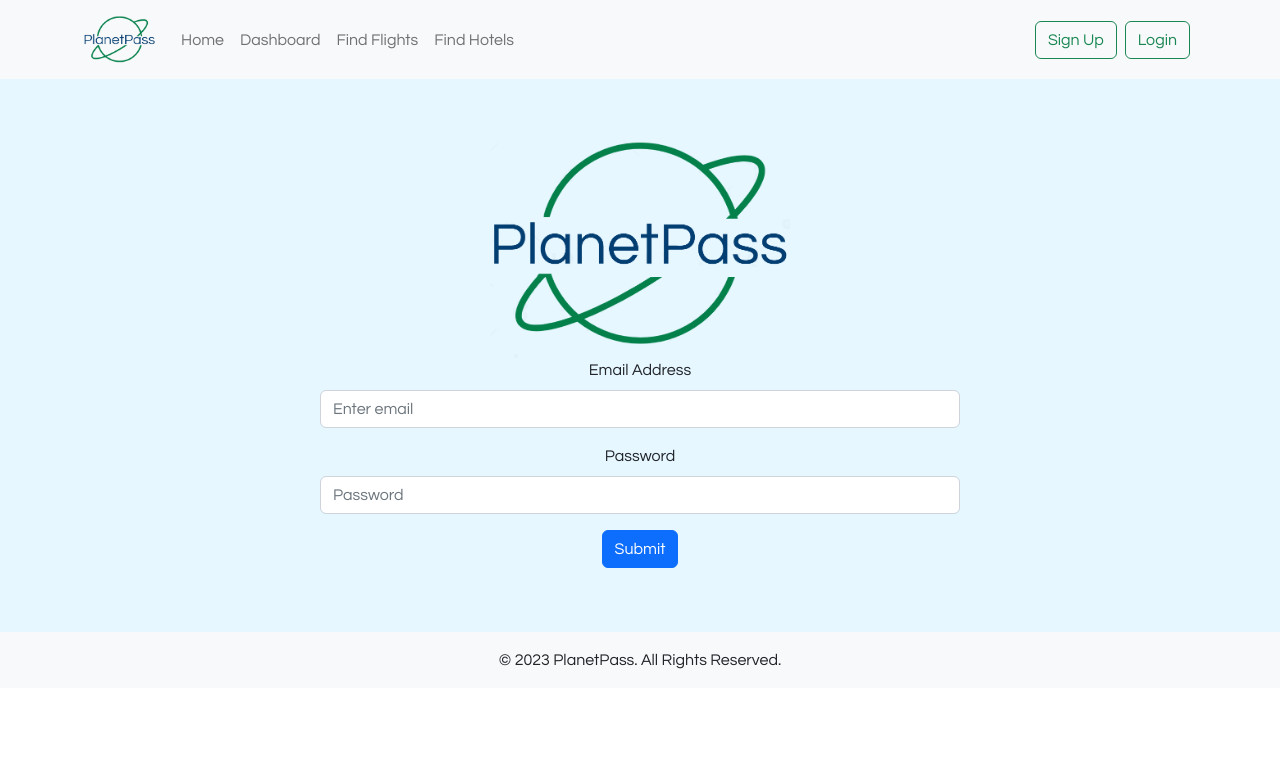
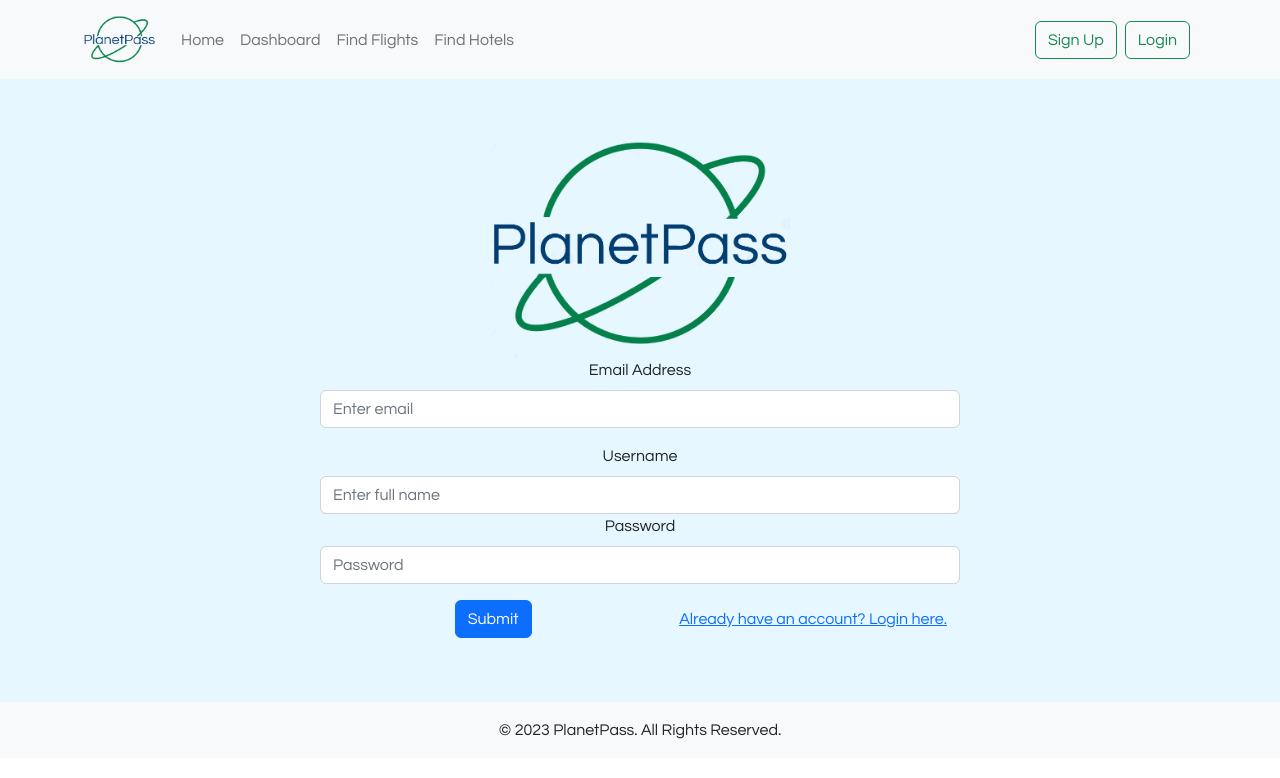
Before and after one commit to annettelam/2800-202310-DTC12, a React (Create React App) app in the folder frontend/: page / in a window 1280 px wide. Shown: the top 778 px of the page. Built offline with nearby package versions, Linux system fonts and the light colour scheme.

Commit message:
Implemented switching forms

```diff
--- a/frontend/src/App.js
+++ b/frontend/src/App.js
@@ -1,61 +1,19 @@
-import React from 'react';
-import { Navbar, Nav, Container, Form, Button } from 'react-bootstrap';
-import { FaBars } from 'react-icons/fa';
+import React, { useState } from 'react';
 import './App.css';
-import 'bootstrap/dist/css/bootstrap.min.css';
-import './fonts.css';
-import alicelogo from './alicelogo.png';
-import navlogo from './navlogo.png';
+import { SignUp } from "./components/signup";
+import { Login } from "./components/login";
+
 
 const Planetpass = () => {
+  const [currentForm, setCurrentForm] = useState("signup");
+
+  const toggleForm = (formName) => {
+    setCurrentForm(formName);
+  };
+
   return (
-    <div style={{ backgroundColor: '#E6F7FF', fontFamily: 'Questrial' }}>
-      <Navbar bg="light" expand="lg">
-        <Container>
-          <Navbar.Brand href="#home"><img src={navlogo} alt="logo" className="App-logo" style={{ width: '75px' }} />
-          </Navbar.Brand>
-          <Navbar.Toggle aria-controls="basic-navbar-nav" className="border-0">
-            <FaBars />
-          </Navbar.Toggle>
-          <Navbar.Collapse id="basic-navbar-nav">
-            <Nav className="me-auto">
-              <Nav.Link href="#home">Home</Nav.Link>
-              <Nav.Link href="#dashboard">Dashboard</Nav.Link>
-              <Nav.Link href="#flights">Find Flights</Nav.Link>
-              <Nav.Link href="#hotels">Find Hotels</Nav.Link>
-            </Nav>
-            <Form inline>
-              <Button variant="outline-success" className="me-2">Sign Up</Button>
-              <Button variant="outline-success" className="me-2">Login</Button>
-            </Form>
-          </Navbar.Collapse>
-        </Container>
-      </Navbar>
-      <div className="text-center my-5">
-        <img src={alicelogo} alt="logo" className="App-logo" style={{ width: '300px' }} />
-
-        <Form>
-          <Form.Group controlId="formBasicEmail">
-            <Form.Label>Email Address</Form.Label>
-            <Form.Control type="email" placeholder="Enter email" />
-            <Form.Text className="text-muted">
-            </Form.Text>
-          </Form.Group>
-
-          <Form.Group controlId="formBasicPassword">
-            <Form.Label>Password</Form.Label>
-            <Form.Control type="password" placeholder="Password" />
-          </Form.Group>
-          <Button variant="primary" type="submit">
-            Submit
-          </Button>
-        </Form>
-      </div>
-      <footer className="bg-light text-center text-lg-start">
-        <div className="text-center p-3">
-          © 2023 PlanetPass. All Rights Reserved.
-        </div>
-      </footer>
+    <div className="App">
+        { currentForm === "signup" ? (<SignUp onFormSwitch={toggleForm} />) : (<Login onFormSwitch={toggleForm} />) }
     </div>
   );
 };
```
